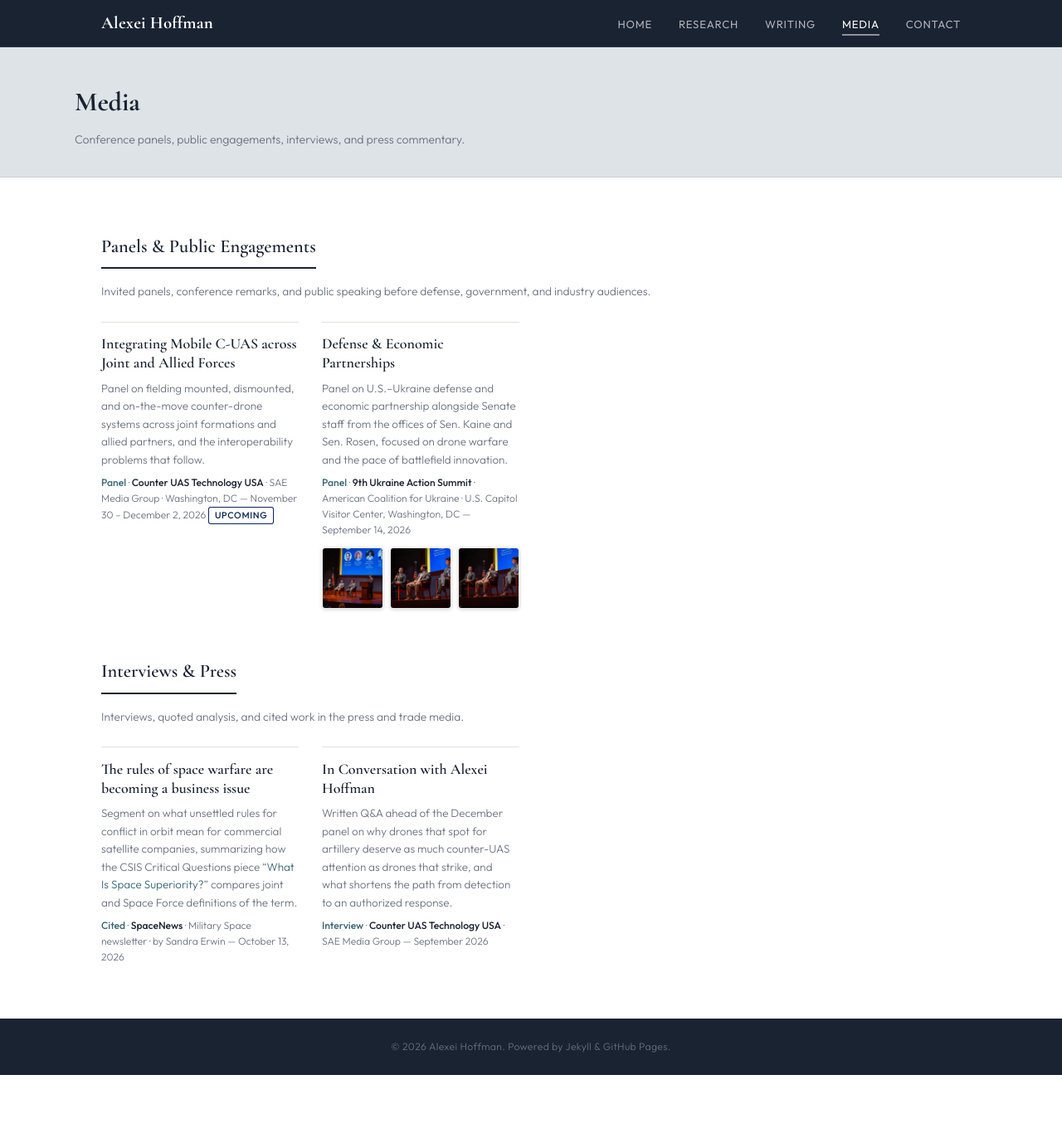
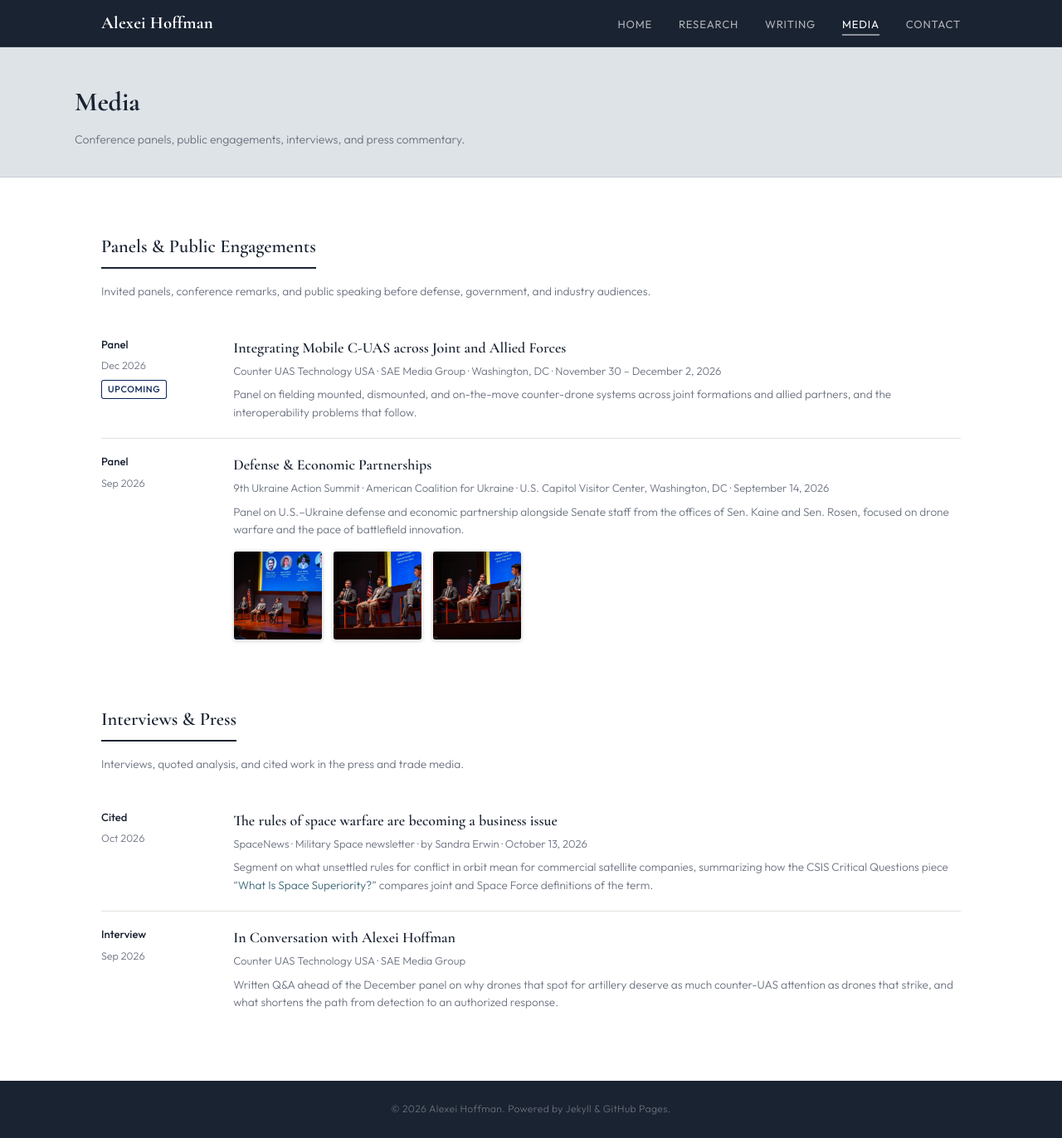
Before and after one commit to a-novi13-byte/a-novi13-byte.github.io, a Jekyll site: the page built from media.html, in a window 1280 px wide and 1372 px high. Shown: the whole window at 83% size. Built offline with Jekyll 4.4.1, drawn with Linux system fonts in a browser that asks for light colours.

Commit message:
Update media.html

```diff
--- a/media.html
+++ b/media.html
@@ -4,21 +4,6 @@
 permalink: /media/
 ---
 <style>
-/* ---- Card grid (Media page only), modeled on CSIS "In the News" ----
-   Each card: title, blurb, then a small meta line with type, venue, and date.
-   Cards never get narrower than 220px: four across at full width, fewer as
-   the screen narrows. Raise 220px to 300px for three wider columns. */
-.media-grid { display: grid; grid-template-columns: repeat(auto-fill, minmax(220px, 1fr)); gap: 2rem 1.75rem; margin-top: 1.5rem; }
-.media-card { display: flex; flex-direction: column; gap: 0.5rem; min-width: 0; padding-top: 0.9rem; border-top: 1px solid var(--border); }
-.media-card h3 { font-family: var(--font-display); font-size: 1.12rem; font-weight: 600; line-height: 1.3; color: var(--navy); }
-.media-card h3 a { color: var(--navy); }
-.media-card h3 a:hover { color: var(--accent-dark); }
-.media-blurb { font-size: 0.84rem; line-height: 1.6; color: var(--text-muted); }
-.media-meta { font-size: 0.76rem; line-height: 1.55; color: var(--text-muted); }
-.media-meta strong { font-weight: 500; color: var(--navy); }
-.media-type { font-weight: 500; color: var(--accent-dark); }
-.media-card .event-gallery { gap: 8px; margin-top: 0.25rem; }
-
 /* ---- Event photos: thumbnails + lightbox (Media page only) ----
    Each gallery: full-size photos plus 320px square "-thumb.jpg" copies in one folder. */
 .event-gallery { display: flex; align-items: flex-start; gap: 12px; margin-top: 0.9rem; }
@@ -68,44 +53,75 @@
 <div class="page-body">
   <h2 class="section-heading">Panels &amp; Public Engagements</h2>
   <p class="section-note">Invited panels, conference remarks, and public speaking before defense, government, and industry audiences.</p>
-  <div class="media-grid">
-    <article class="media-card">
+  <div class="writing-list">
+    <div class="writing-item">
+      <div class="writing-meta">
+        <span class="pub-badge badge-panel">Panel</span>
+        <span class="writing-date">Dec 2026</span>
+        <span class="event-status">Upcoming</span>
+      </div>
+      <div class="writing-content">
         <h3><a href="https://www.smgconferences.com/defence/northamerica/conference/counter-uas-tech#tab_speakers" target="_blank" rel="noopener">Integrating Mobile C-UAS across Joint and Allied Forces</a></h3>
-      <p class="media-blurb">Panel on fielding mounted, dismounted, and on-the-move counter-drone systems across joint formations and allied partners, and the interoperability problems that follow.</p>
-      <p class="media-meta"><span class="media-type">Panel</span> &middot; <strong>Counter UAS Technology USA</strong> &middot; SAE Media Group &middot; Washington, DC &mdash; November 30 &ndash; December 2, 2026 <span class="event-status">Upcoming</span></p>
-    </article>
-    <article class="media-card">
+        <p class="media-venue">Counter UAS Technology USA &middot; SAE Media Group &middot; Washington, DC &middot; November 30 &ndash; December 2, 2026</p>
+        <p class="writing-blurb">Panel on fielding mounted, dismounted, and on-the-move counter-drone systems across joint formations and allied partners, and the interoperability problems that follow.</p>
+      </div>
+    </div>
+    <div class="writing-item">
+      <div class="writing-meta">
+        <span class="pub-badge badge-panel">Panel</span>
+        <span class="writing-date">Sep 2026</span>
+      </div>
+      <div class="writing-content">
         <h3><a href="https://americancoalitionforukraine.org/ukraine-action-summit-fall-2026/" target="_blank" rel="noopener">Defense &amp; Economic Partnerships</a></h3>
-      <p class="media-blurb">Panel on U.S.&ndash;Ukraine defense and economic partnership alongside Senate staff from the offices of Sen. Kaine and Sen. Rosen, focused on drone warfare and the pace of battlefield innovation.</p>
-      <p class="media-meta"><span class="media-type">Panel</span> &middot; <strong>9th Ukraine Action Summit</strong> &middot; American Coalition for Ukraine &middot; U.S. Capitol Visitor Center, Washington, DC &mdash; September 14, 2026</p>
+        <p class="media-venue">9th Ukraine Action Summit &middot; American Coalition for Ukraine &middot; U.S. Capitol Visitor Center, Washington, DC &middot; September 14, 2026</p>
+        <p class="writing-blurb">Panel on U.S.&ndash;Ukraine defense and economic partnership alongside Senate staff from the offices of Sen. Kaine and Sen. Rosen, focused on drone warfare and the pace of battlefield innovation.</p>
         <div class="event-gallery" data-credit="Tatyana Bessmertnaya">
           <a href="{{ 'assets/images/media/ukraine-action-summit-2026/5307.jpg' | relative_url }}"><img src="{{ 'assets/images/media/ukraine-action-summit-2026/5307-thumb.jpg' | relative_url }}" alt="Three panelists seated on stage and a speaker at the podium, beneath a slide with the speakers' photos and titles" width="320" height="320" loading="lazy"></a>
           <a href="{{ 'assets/images/media/ukraine-action-summit-2026/5325-v2.jpg' | relative_url }}"><img src="{{ 'assets/images/media/ukraine-action-summit-2026/5325-v2-thumb.jpg' | relative_url }}" alt="Three panelists on stage, the panelist on the left speaking into a microphone while the other two listen" width="320" height="320" loading="lazy"></a>
           <a href="{{ 'assets/images/media/ukraine-action-summit-2026/5348.jpg' | relative_url }}"><img src="{{ 'assets/images/media/ukraine-action-summit-2026/5348-thumb.jpg' | relative_url }}" alt="Closer view of the three panelists, the middle panelist speaking into a microphone" width="320" height="320" loading="lazy"></a>
         </div>
-    </article>
+      </div>
+    </div>
   </div>
 
   <h2 class="section-heading" style="margin-top: 3.5rem;">Interviews &amp; Press</h2>
   <p class="section-note">Interviews, quoted analysis, and cited work in the press and trade media.</p>
-  <div class="media-grid">
-    <article class="media-card">
+  <div class="writing-list">
+    <div class="writing-item">
+      <div class="writing-meta">
+        <span class="pub-badge badge-cited">Cited</span>
+        <span class="writing-date">Oct 2026</span>
+      </div>
+      <div class="writing-content">
         <h3><a href="https://spacenews.bluelena.io/index.php?action=social&amp;chash=6e16656a6ee1de7232164767ccfa7920.1970" target="_blank" rel="noopener">The rules of space warfare are becoming a business issue</a></h3>
-      <p class="media-blurb">Segment on what unsettled rules for conflict in orbit mean for commercial satellite companies, summarizing how the CSIS Critical Questions piece &ldquo;<a href="https://www.csis.org/analysis/what-space-superiority" target="_blank" rel="noopener">What Is Space Superiority?</a>&rdquo; compares joint and Space Force definitions of the term.</p>
-      <p class="media-meta"><span class="media-type">Cited</span> &middot; <strong>SpaceNews</strong> &middot; Military Space newsletter &middot; by Sandra Erwin &mdash; October 13, 2026</p>
-    </article>
-    <article class="media-card">
+        <p class="media-venue">SpaceNews &middot; Military Space newsletter &middot; by Sandra Erwin &middot; October 13, 2026</p>
+        <p class="writing-blurb">Segment on what unsettled rules for conflict in orbit mean for commercial satellite companies, summarizing how the CSIS Critical Questions piece &ldquo;<a href="https://www.csis.org/analysis/what-space-superiority" target="_blank" rel="noopener">What Is Space Superiority?</a>&rdquo; compares joint and Space Force definitions of the term.</p>
+      </div>
+    </div>
+    <div class="writing-item">
+      <div class="writing-meta">
+        <span class="pub-badge badge-interview">Interview</span>
+        <span class="writing-date">Sep 2026</span>
+      </div>
+      <div class="writing-content">
         <h3><a href="https://www.smgconferences.com/documentportal/ComplementaryContent/7037.pdf" target="_blank" rel="noopener">In Conversation with Alexei Hoffman</a></h3>
-      <p class="media-blurb">Written Q&amp;A ahead of the December panel on why drones that spot for artillery deserve as much counter-UAS attention as drones that strike, and what shortens the path from detection to an authorized response.</p>
-      <p class="media-meta"><span class="media-type">Interview</span> &middot; <strong>Counter UAS Technology USA</strong> &middot; SAE Media Group &mdash; September 2026</p>
-    </article>
+        <p class="media-venue">Counter UAS Technology USA &middot; SAE Media Group</p>
+        <p class="writing-blurb">Written Q&amp;A ahead of the December panel on why drones that spot for artillery deserve as much counter-UAS attention as drones that strike, and what shortens the path from detection to an authorized response.</p>
+      </div>
+    </div>
 {% comment %}
-  ---- Card template: paste at the top of its grid, newest first. ----
-    <article class="media-card">
-      <h3><a href="URL" target="_blank" rel="noopener">HEADLINE</a></h3>
-      <p class="media-blurb">One-line description.</p>
-      <p class="media-meta"><span class="media-type">Quoted</span> &middot; <strong>OUTLET</strong> &middot; by REPORTER &mdash; MONTH DAY, YEAR</p>
-    </article>
+  ---- Template for press quotes: paste above this comment when one lands. ----
+    <div class="writing-item">
+      <div class="writing-meta">
+        <span class="pub-badge badge-quoted">Quoted</span>
+        <span class="writing-date">MON YEAR</span>
+      </div>
+      <div class="writing-content">
+        <h3><a href="URL" target="_blank" rel="noopener">ARTICLE HEADLINE</a></h3>
+        <p class="media-venue">OUTLET &middot; by REPORTER</p>
+        <p class="writing-blurb">One-line description of what you were quoted on.</p>
+      </div>
+    </div>
 {% endcomment %}
   </div>
 </div>
```
Lines whose indentation alone changed are shown as unchanged.
